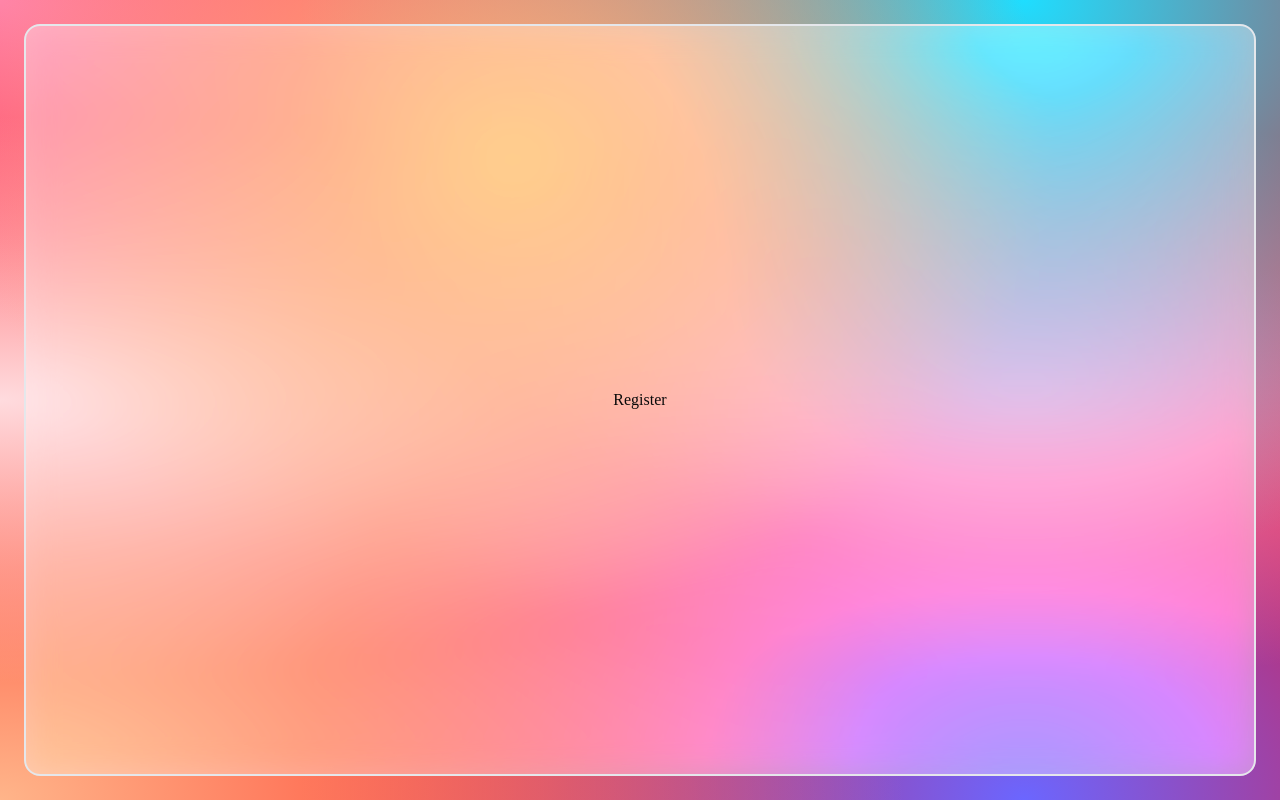
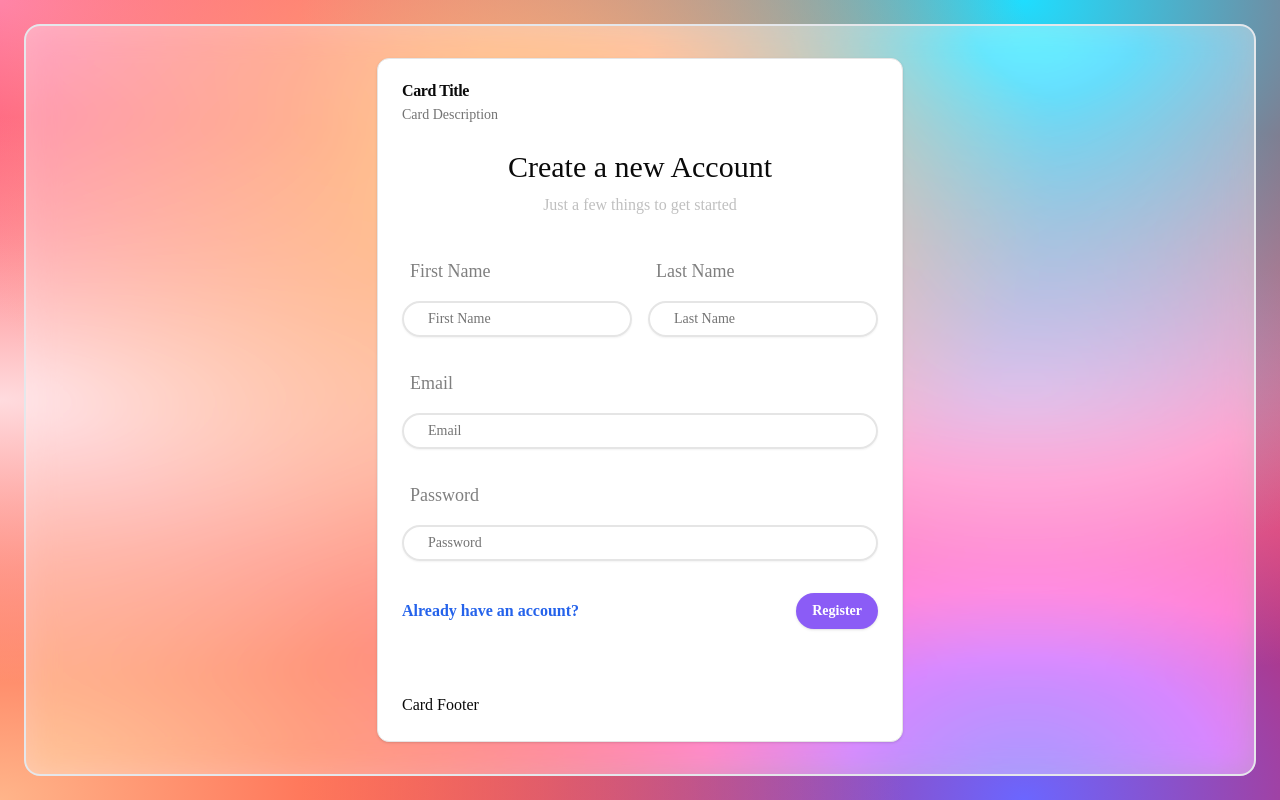
Before and after one commit to elref7i/fullstack-app-nextjs, a Next.js app: page /register in a window 1280 px wide. Built offline with nearby package versions, Linux system fonts and the light colour scheme.

Commit message:
feat: implement registration form with enhanced UI components and improved form handling

```diff
--- a/src/app/(auth)/register/page.tsx
+++ b/src/app/(auth)/register/page.tsx
@@ -1,3 +1,9 @@
+import AuthForm from "@/components/auth-form";
+
 export default function Page() {
-  return <div>Register</div>;
+  return (
+    <div>
+      <AuthForm mode="register" />
+    </div>
+  );
 }
--- a/src/app/(dashboard)/project/[id]/page.tsx
+++ b/src/app/(dashboard)/project/[id]/page.tsx
@@ -1,3 +1,3 @@
-export default function page({ params }: { params: string }) {
-  return <div>{params}</div>;
+export default function page({ params }: { params: { id: string } }) {
+  return <div>Project ID: {params.id}</div>;
 }
--- a/src/components/auth-form.tsx
+++ b/src/components/auth-form.tsx
@@ -1,6 +1,18 @@
+"use client";
 import { register, siginin } from "@/lib/api/api";
-import { useRouter } from "next/router";
-import { useCallback, useState } from "react";
+import { registerContent, signinContent } from "@/lib/utils/auth-content";
+import { useState } from "react";
+import {
+  Card,
+  CardContent,
+  CardDescription,
+  CardFooter,
+  CardHeader,
+  CardTitle,
+} from "./ui/card";
+import { Input } from "./ui/input";
+import Link from "next/link";
+import { Button } from "./ui/button";
 
 const intial = { email: "", password: "", firstName: "", lastName: "" };
 
@@ -8,17 +20,117 @@
   // Status
   const [formState, setFormState] = useState({ ...intial });
 
-  // Navigation
-  const Route = useRouter();
-
-  const handleSubmit = async (e) => {
-    e.PrevntSubmit();
+  //  Submit
+  const handleSubmit = async (e: React.FormEvent<HTMLFormElement>) => {
+    e.preventDefault();
 
     if (mode === "register") {
       await register(formState);
     } else {
       await siginin(formState);
     }
+    setFormState(intial);
   };
+
+  //  Check Content
+  const content = mode === "register" ? registerContent : signinContent;
+
+  return (
+    <Card>
+      <CardHeader>
+        <CardTitle>Card Title</CardTitle>
+        <CardDescription>Card Description</CardDescription>
+      </CardHeader>
+      <CardContent>
+        <div className="w-full">
+          <div className="text-center">
+            <h2 className="text-3xl mb-2">{content.header}</h2>
+            <p className="tex-lg text-black/25">{content.subheader}</p>
+          </div>
+          <form
+            onSubmit={handleSubmit}
+            className="py-10 w-full"
+          >
+            {mode === "register" && (
+              <div className="flex mb-8 justify-between">
+                <div className="pr-2">
+                  <div className="text-lg mb-4 ml-2 text-black/50">
+                    First Name
+                  </div>
+                  <Input
+                    required
+                    placeholder="First Name"
+                    value={formState.firstName}
+                    className="border-solid border-gray border-2 px-6 py-2 text-lg rounded-3xl w-full"
+                    onChange={(e) =>
+                      setFormState((s) => ({ ...s, firstName: e.target.value }))
+                    }
+                  />
+                </div>
+                <div className="pl-2">
+                  <div className="text-lg mb-4 ml-2 text-black/50">
+                    Last Name
+                  </div>
+                  <Input
+                    required
+                    placeholder="Last Name"
+                    value={formState.lastName}
+                    className="border-solid border-gray border-2 px-6 py-2 text-lg rounded-3xl w-full"
+                    onChange={(e) =>
+                      setFormState((s) => ({ ...s, lastName: e.target.value }))
+                    }
+                  />
+                </div>
+              </div>
+            )}
+            <div className="mb-8">
+              <div className="text-lg mb-4 ml-2 text-black/50">Email</div>
+              <Input
+                required
+                type="email"
+                placeholder="Email"
+                value={formState.email}
+                className="border-solid border-gray border-2 px-6 py-2 text-lg rounded-3xl w-full"
+                onChange={(e) =>
+                  setFormState((s) => ({ ...s, email: e.target.value }))
+                }
+              />
+            </div>
+            <div className="mb-8">
+              <div className="text-lg mb-4 ml-2 text-black/50">Password</div>
+              <Input
+                required
+                value={formState.password}
+                type="password"
+                placeholder="Password"
+                className="border-solid border-gray border-2 px-6 py-2 text-lg rounded-3xl w-full"
+                onChange={(e) =>
+                  setFormState((s) => ({ ...s, password: e.target.value }))
+                }
+              />
+            </div>
+            <div className="flex items-center justify-between">
+              <div>
+                <span>
+                  <Link
+                    href={content.linkUrl}
+                    className="text-blue-600 font-bold"
+                  >
+                    {content.linkText}
+                  </Link>
+                </span>
+              </div>
+              <div>
+                <Button type="submit">{content.buttonText}</Button>
+              </div>
+            </div>
+          </form>
+        </div>
+      </CardContent>
+      <CardFooter>
+        <p>Card Footer</p>
+      </CardFooter>
+    </Card>
+  );
 };
 export default AuthForm;
```
